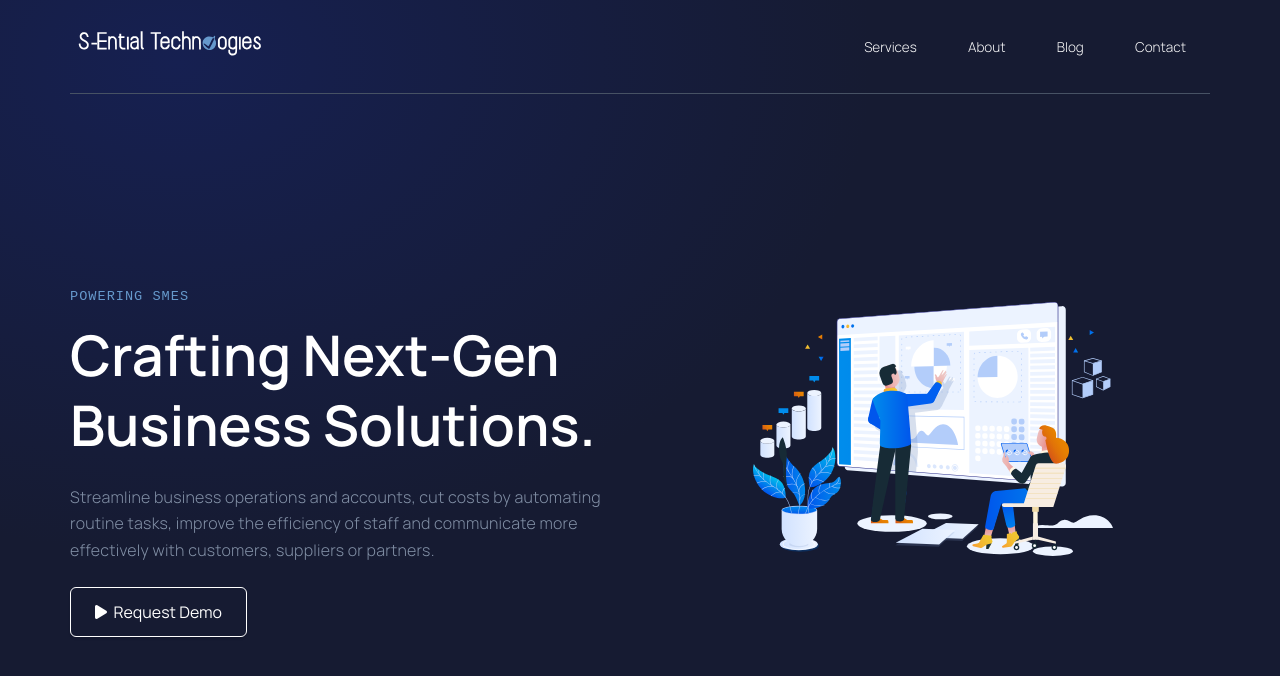
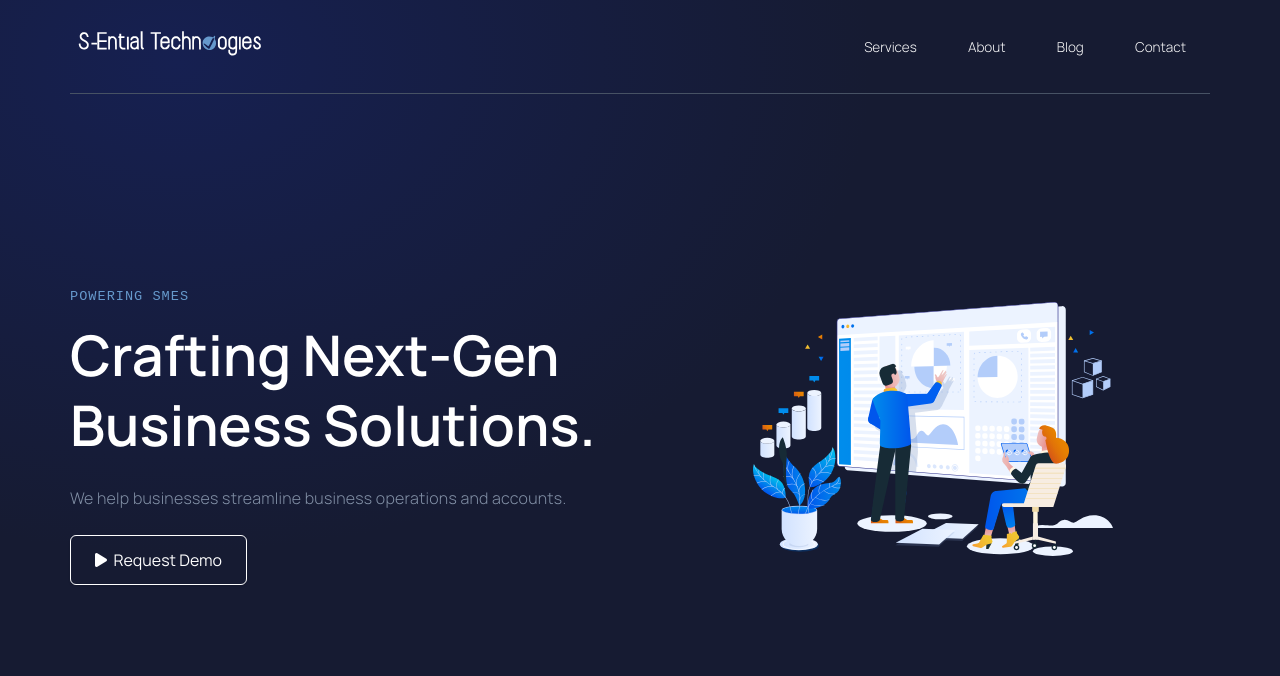
Before and after one commit to s-entialtechnologies/s_ential_technologies, a Jekyll site: the page built from index.html, in a window 1280 px wide. Shown: the top 676 px of the page. Built offline with Jekyll 4.4.1, drawn with Linux system fonts in a browser that asks for light colours; nearby versions of some CDN libraries; part of the change alters nothing that is shown.

Commit message:
Added the typing effect in the header page

```diff
--- a/_includes/header.html
+++ b/_includes/header.html
@@ -1,6 +1,30 @@
 <!-- Header -->
 {% assign home_page = '/' %}
 {% if home_page == page.url %}
+
+<style>
+ #cursor {
+  display: inline-block;
+  width: 2px;
+  /* Adjust the width of the cursor */
+  height: 20px;
+  /* Adjust the height of the cursor */
+  background-color: black;
+  animation: blink-caret 1s step-end infinite;
+ }
+
+ @keyframes blink-caret {
+
+  from,
+  to {
+   background-color: #8391a7;
+  }
+
+  50% {
+   background-color: transparent;
+  }
+ }
+</style>
 
 <!-- Hero -->
 <section id="hero" style="height: 100vh">
@@ -32,7 +56,7 @@
     <p class="kicker">Powering SMEs</p>
     <h1 class="jumbo">Crafting Next-Gen <br>Business Solutions.</h1>
 
-                    <p>Streamline business operations and accounts, cut costs by automating routine tasks, improve the efficiency of staff and communicate more effectively with customers, suppliers or partners.</p>
+    <p id="typing-effect">We help businesses <span id="changing-text"></span><span id="cursor"></span></p>
 
     <a href="/contact" class="btn btn-secondary"><i class="fa-solid fa-play"></i> &nbsp;Request Demo</a>
    </div>
@@ -91,11 +115,55 @@
   $(document).ready(function() {
     $('.navbar-links li').each(function() {
       var href = $(this).find('a').attr('href');
-    if (href == window.location.pathname || href +"/" == window.location.pathname + "/") {
+      if (href == window.location.pathname || href + "/" == window.location.pathname + "/") {
         $(this).addClass('active');
       }
     });
   });
+</script>
 
+<script>
+  document.addEventListener('DOMContentLoaded', function() {
+    const changingText = document.getElementById('changing-text');
+    const cursor = document.getElementById('cursor');
+    const textArray = [
+      "streamline business operations and accounts.",
+      "cut costs by automating routine tasks.",
+      "improve the efficiency of staff.",
+      "communicate more effectively with customers, suppliers, or partners.",
+      "develop custom software solutions tailored to specific business needs.",
+      "design and implement responsive websites and web applications.",
+      "optimize digital marketing strategies for increased online visibility and customer engagement.",
+      "provide comprehensive IT consulting services for infrastructure setup, security enhancement, and technology integration.",
+      "offer training programs and workshops to empower employees with the latest digital tools and techniques.",
+      "conduct thorough market research and analysis to identify growth opportunities and target audiences.",
+      "deliver ongoing technical support and maintenance to ensure smooth operations and continuous improvement."
+    ];
 
+    let index = 0;
+    let textIndex = 0;
+
+    function type() {
+      if (index < textArray[textIndex].length) {
+        changingText.innerHTML += textArray[textIndex].charAt(index);
+        index++;
+        setTimeout(type, 10); // Adjust typing speed (milliseconds)
+      } else {
+        setTimeout(erase, 5000); // Delay before erasing
+      }
+    }
+
+    function erase() {
+      if (index >= 0) {
+        changingText.innerHTML = textArray[textIndex].substring(0, index);
+        index--;
+        setTimeout(erase, 10); // Adjust erasing speed (milliseconds)
+      } else {
+        textIndex = (textIndex + 1) % textArray.length; // Cycle through text
+        setTimeout(type, 500); // Delay before typing the next text
+      }
+    }
+
+    type();
+  });
 </script>
```
Lines whose indentation alone changed are shown as unchanged.
